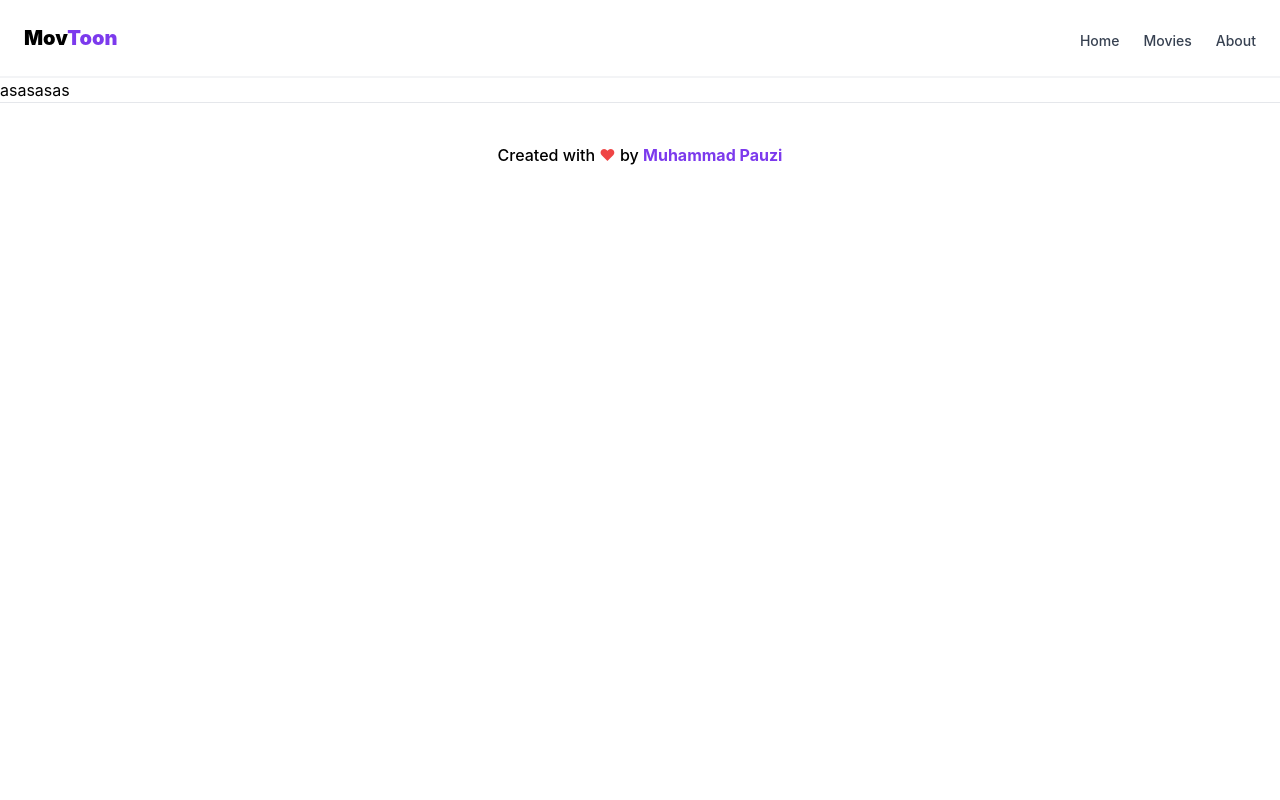
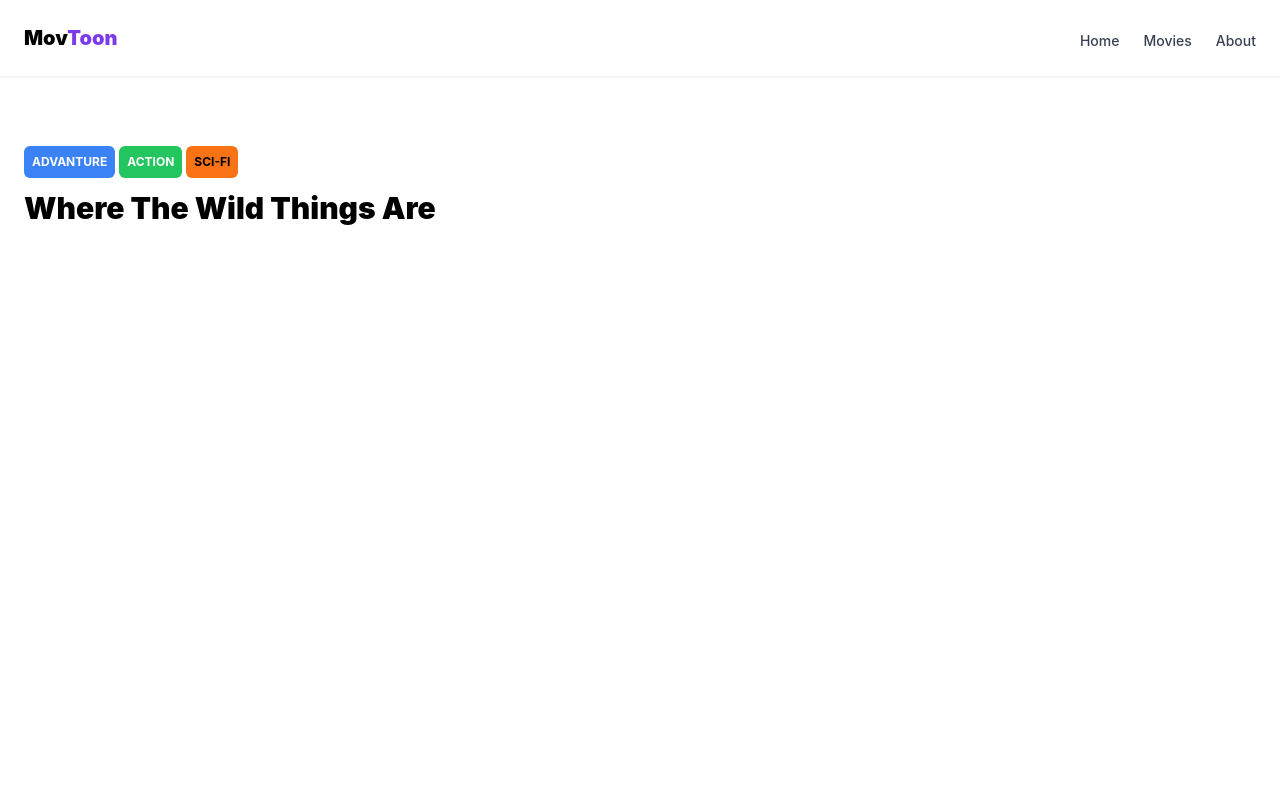
Before and after one commit to muhammadpauzi/movtoon-app, a React (Vite) app: page /movies/where-the-wild-things-are in a window 1280 px wide. Shown: the top 800 px of the page. Built offline with nearby package versions, Linux system fonts and the light colour scheme.

Commit message:
fix: Home and Movie pages/components

```diff
--- a/src/App.jsx
+++ b/src/App.jsx
@@ -2,6 +2,7 @@ import { BrowserRouter as Router, Routes, Route } from 'react-router-dom';
 import Footer from './components/Footer';
 import Navbar from './components/Navbar';
 import Home from './pages/Home';
+import Movie from './pages/Movie';
 
 function App() {
     return (
@@ -10,7 +11,7 @@ function App() {
                 <Navbar />
                 <Routes>
                     <Route path="/" element={<Home />} />
-                    <Route path="/movies/:movie" element={<h1>asasasas</h1>} />
+                    <Route path="/movies/:movie" element={<Movie />} />
                 </Routes>
                 <Footer />
             </Router>
--- a/src/components/Tabs.jsx
+++ b/src/components/Tabs.jsx
@@ -1,3 +1,4 @@
+import { Link } from 'react-router-dom';
 import { classNames } from '../utils';
 
 export default function Tabs({ tabs }) {
@@ -5,7 +6,7 @@ export default function Tabs({ tabs }) {
         <div className="flex items-center space-x-4 text-xs sm:text-sm">
             {tabs.map((tab, i) => {
                 return (
-                    <a
+                    <Link
                         key={i}
                         to={tab.href}
                         className={classNames(
@@ -16,7 +17,7 @@ export default function Tabs({ tabs }) {
                         )}
                     >
                         {tab.name}
-                    </a>
+                    </Link>
                 );
             })}
         </div>
--- a/src/pages/Home.jsx
+++ b/src/pages/Home.jsx
@@ -1,6 +1,8 @@
 import Container from '../components/Container';
+import Heading from '../components/Heading';
 import MovieCard from '../components/MovieCard';
 import Tabs from '../components/Tabs';
+import WrapperBody from '../components/WrapperBody';
 
 const tabs = [
     { name: 'Latest', href: '/latest', active: true },
@@ -12,12 +14,10 @@ const tabs = [
 export default function Home() {
     return (
         <>
-            <div className="min-h-screen py-12 pb-20">
+            <WrapperBody>
                 <Container>
                     <div className="flex items-center justify-between mb-6 flex-col md:flex-row">
-                        <h2 className="text-xl font-black text-black mb-5">
-                            Spotlight This Month
-                        </h2>
+                        <Heading tag="h2" className="text-xl font-black text-black mb-5">Spotlight This Month</Heading>
 
                         <Tabs tabs={tabs} />
                     </div>
@@ -30,7 +30,7 @@ export default function Home() {
                         <MovieCard />
                     </div>
                 </Container>
-            </div>
+            </WrapperBody>
         </>
     );
 }
--- /dev/null
+++ b/src/pages/Movie.jsx
@@ -0,0 +1,51 @@
+import Container from '../components/Container';
+import Genres from '../components/Genres';
+import Heading from '../components/Heading';
+import WrapperBody from '../components/WrapperBody';
+
+const genres = [
+    {
+        name: 'Advanture',
+        href: '/categories/adventure',
+        bgColor: 'bg-blue-500',
+        bgColorHover: 'bg-blue-600',
+        textColor: 'text-white',
+    },
+    {
+        name: 'Action',
+        href: '/categories/wild',
+        bgColor: 'bg-green-500',
+        bgColorHover: 'bg-green-600',
+        textColor: 'text-white',
+    },
+    {
+        name: 'Sci-Fi',
+        href: '/categories/sci-fi',
+        bgColor: 'bg-orange-500',
+        bgColorHover: 'bg-orange-600',
+        textColor: 'text-black',
+    },
+];
+
+export default function Movie() {
+    return (
+        <>
+            <WrapperBody>
+                <Container>
+                    <div className="flex items-center justify-between mb-6 flex-col md:flex-row py-5">
+                        <div>
+                            <Genres genres={genres} />
+
+                            <Heading
+                                tag="h2"
+                                className="text-3xl font-black text-black mb-5"
+                            >
+                                Where The Wild Things Are
+                            </Heading>
+                        </div>
+                    </div>
+                </Container>
+            </WrapperBody>
+        </>
+    );
+}
```
